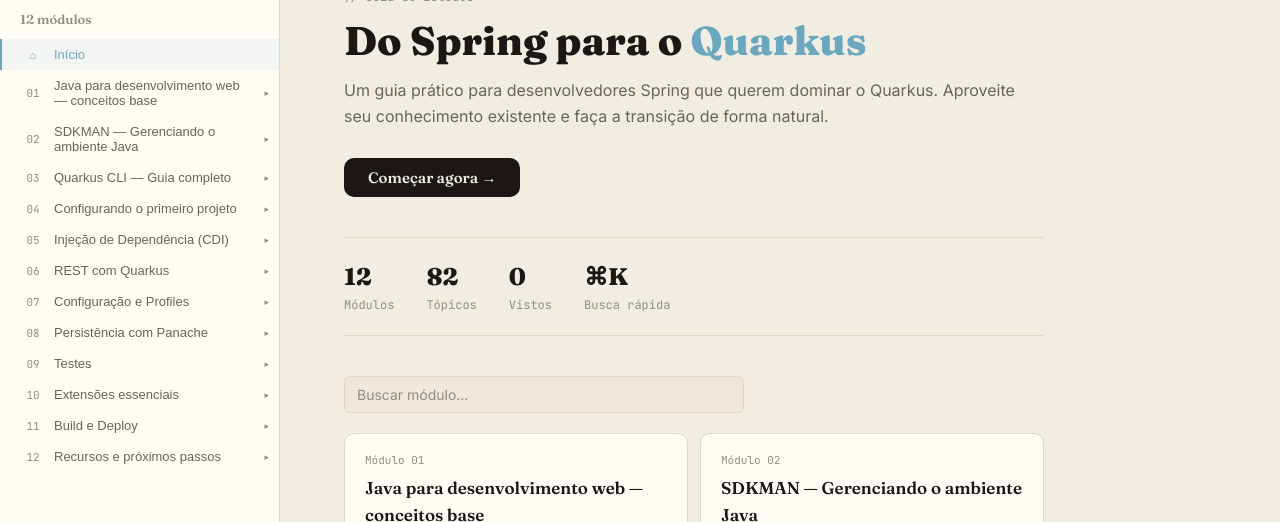
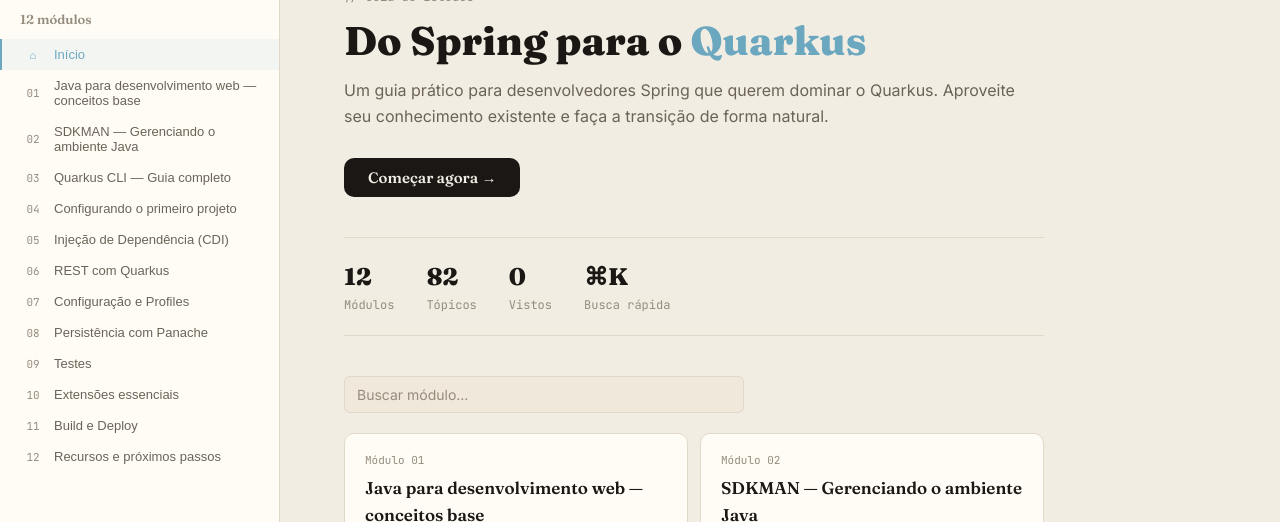
Before and after one commit to huser0/quarkus-study-guide-for-team, a React (Vite) app: page / in a window 1280 px wide. Shown: the part 160-682 px from the top of the page. Built offline with nearby package versions, Linux system fonts and the light colour scheme.

Commit message:
chore: remove universal expand, back to simple module list

```diff
--- a/src/App.jsx
+++ b/src/App.jsx
@@ -21,10 +21,6 @@ function App() {
   const [search, setSearch] = useState('')
   const [viewed, setViewed] = useState(loadProgress)
   const [paletteOpen, setPaletteOpen] = useState(false)
-  const [expandedMods, setExpandedMods] = useState(() => {
-    const lastId = localStorage.getItem(LAST_MOD_KEY)
-    return lastId ? new Set([lastId]) : new Set()
-  })
   const contentRef = useRef(null)
 
   useEffect(() => {
@@ -60,15 +56,6 @@ function App() {
       m.sections.some(s => s.title.toLowerCase().includes(q))
     )
   }, [modules, search])
-
-  function toggleExpanded(modId) {
-    setExpandedMods(prev => {
-      const next = new Set(prev)
-      if (next.has(modId)) next.delete(modId)
-      else next.add(modId)
-      return next
-    })
-  }
 
   function markViewed(secId) {
     if (viewed[secId]) return
@@ -176,23 +163,15 @@ function App() {
             {filteredModules.map((mod, i) => {
               const isActive = activeModule?.id === mod.id
               const realIndex = modules.findIndex(m => m.id === mod.id)
-              const expanded = expandedMods.has(mod.id)
               return (
                 <div key={mod.id}>
-                  <div className="mod-row">
-                    <button className="mod-btn mod-open-btn" onClick={() => openModule(mod)}>
-                      <div className={`mod-header ${isActive ? 'active' : ''}`}>
-                        <span className="mod-num">{String(realIndex + 1).padStart(2, '0')}</span>
-                        <span className="mod-title">{mod.title.replace(/Módulo \d+: /, '')}</span>
-                      </div>
-                    </button>
-                    {mod.sections.length > 0 && (
-                      <button className="mod-expand-btn" onClick={() => toggleExpanded(mod.id)}>
-                        <span className={`mod-chevron ${expanded ? 'open' : ''}`}>▸</span>
-                      </button>
-                    )}
-                  </div>
-                  {expanded && mod.sections.length > 0 && (
+                  <button className="mod-btn" onClick={() => openModule(mod)}>
+                    <div className={`mod-header ${isActive ? 'active' : ''}`}>
+                      <span className="mod-num">{String(realIndex + 1).padStart(2, '0')}</span>
+                      <span className="mod-title">{mod.title.replace(/Módulo \d+: /, '')}</span>
+                    </div>
+                  </button>
+                  {isActive && mod.sections.length > 0 && (
                     <div className="sec-list">
                       {mod.sections.map(sec => (
                         <button
--- a/src/index.css
+++ b/src/index.css
@@ -137,19 +137,6 @@ body {
 .mod-num { font-family: var(--font-mono); font-size: 11px; color: var(--text-muted); min-width: 22px; }
 .mod-header.active .mod-num { color: var(--accent); }
 .mod-title { text-align: left; }
-
-.mod-row { display: flex; align-items: stretch; }
-.mod-open-btn { flex: 1; min-width: 0; }
-.mod-expand-btn {
-  background: none; border: none; cursor: pointer;
-  padding: 0 10px 0 4px; display: flex; align-items: center;
-  color: var(--text-muted); transition: color 0.12s;
-}
-.mod-expand-btn:hover { color: var(--text-primary); }
-.mod-chevron {
-  font-size: 9px; transition: transform 0.15s ease; display: block;
-}
-.mod-chevron.open { transform: rotate(90deg); }
 
 .sec-list { padding-left: 40px; padding-bottom: 4px; }
 .sec-btn {
```
